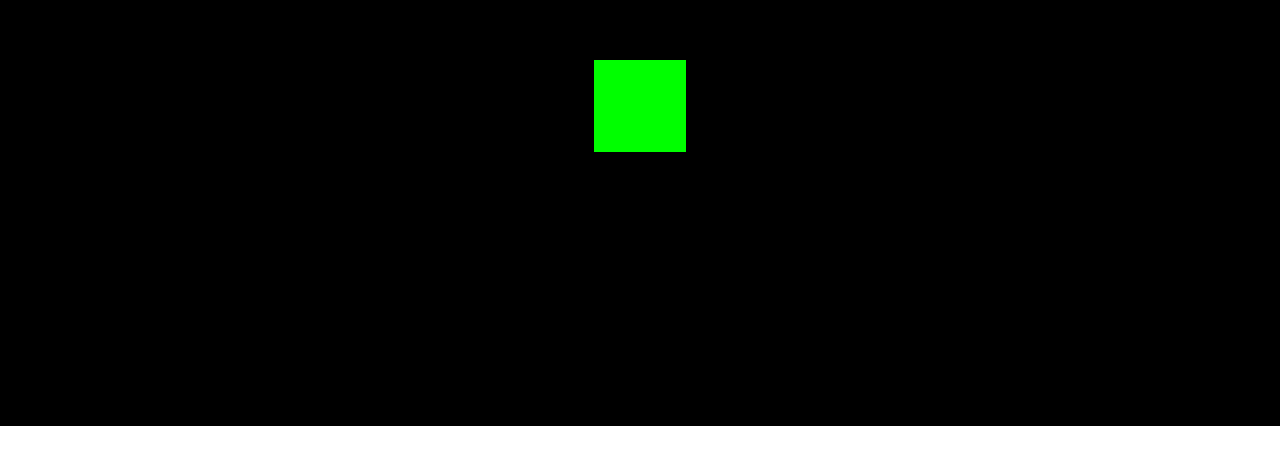
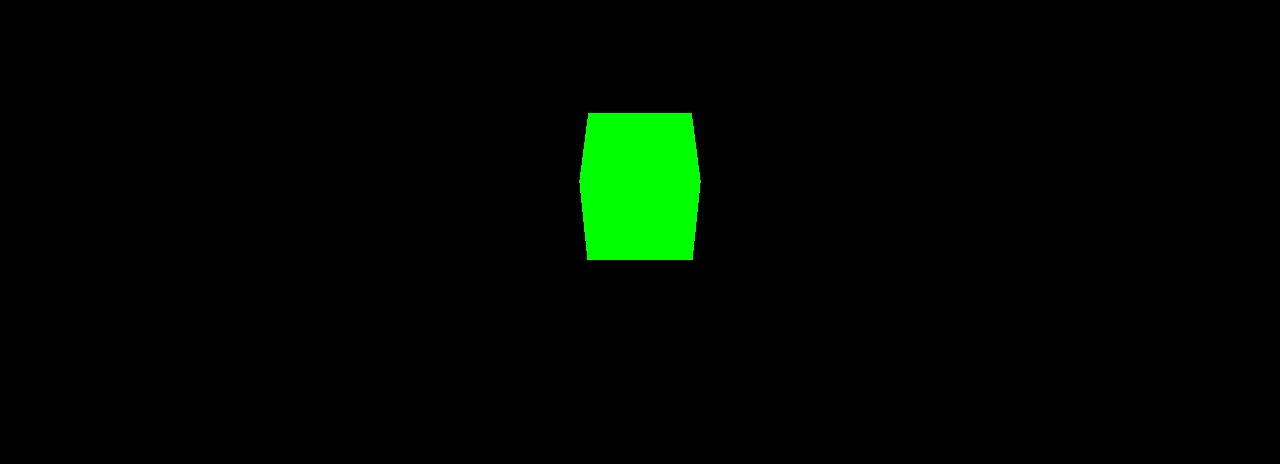
Before and after one commit to StormSchoolAccount/coalemus, a website built with Vite: page coalemus/index.html in a window 1280 px wide. Shown: the part 214-678 px from the top of the page. Built offline with nearby package versions, Linux system fonts and the light colour scheme.

Commit message:
added tgob

```diff
--- a/coalemus/index.html
+++ b/coalemus/index.html
@@ -9,14 +9,19 @@
       body {
         margin: 0px;
       }
+      #game {
+        width: 100vw;
+        height: 100vh;
+      }
       canvas {
         width: 100%;
         height: 100%;
+        display: block;
       }
     </style>
   </head>
   <body>
-    <canvas></canvas>
+    <div id="game"><canvas></canvas></div>
     <script type="module" src="/src/main.ts"></script>
   </body>
 </html>
--- a/coalemus/src/engine/core/camera.ts
+++ b/coalemus/src/engine/core/camera.ts
@@ -1,11 +1,8 @@
-import { gob } from "./gob";
+import { tgob } from "./tgob";
 import * as THREE from "three";
 
-export class camera extends gob {
-    object: THREE.Camera;
-
+export class camera extends tgob<THREE.Camera> {
     constructor(camera: THREE.Camera) {
-        super();
-        this.object = camera;
+        super(camera);
     }
 }
--- a/coalemus/src/engine/core/engine.ts
+++ b/coalemus/src/engine/core/engine.ts
@@ -13,7 +13,7 @@
         }
 
         this.renderer = new THREE.WebGLRenderer({ canvas: this.view });
-        this.renderer.setSize(this.view.clientWidth, this.view.clientHeight);
+        this.renderer.setSize(this.view.clientWidth, this.view.clientHeight, false);
         this.renderer.setPixelRatio(window.devicePixelRatio);
 
         this.loop();
@@ -31,10 +31,11 @@
     public onViewResize() {
         if (!this.view || !this.renderer) return;
 
-        const width = this.view.clientWidth || window.innerWidth;
-        const height = this.view.clientHeight || window.innerHeight;
+        const parent = this.view.parentElement;
+        const width = parent?.clientWidth ?? window.innerWidth;
+        const height = parent?.clientHeight ?? window.innerHeight;
 
-        this.renderer.setSize(width, height);
+        this.renderer.setSize(width, height, false);
 
         const cam = this.currentScene?.currentCamera?.object;
 
--- a/coalemus/src/engine/core/mesh.ts
+++ b/coalemus/src/engine/core/mesh.ts
@@ -1,14 +1,8 @@
-import { gob } from "./gob";
+import { tgob } from "./tgob";
 import * as THREE from "three";
 
-export class mesh extends gob {
-    object: THREE.Mesh;
-    position: THREE.Vector3 = new THREE.Vector3();
-    rotation: THREE.Euler = new THREE.Euler();
-    size: THREE.Vector3 = new THREE.Vector3(1, 1, 1);
-
+export class mesh extends tgob<THREE.Mesh> {
     constructor(mesh: THREE.Mesh) {
-        super();
-        this.object = mesh;
+        super(mesh);
     }
 }
--- /dev/null
+++ b/coalemus/src/engine/core/tgob.ts
@@ -0,0 +1,19 @@
+import { gob } from "./gob";
+import * as THREE from "three";
+
+export class tgob<T extends THREE.Object3D = THREE.Object3D> extends gob {
+    object: T;
+
+    position: THREE.Vector3;
+    rotation: THREE.Euler;
+    size: THREE.Vector3;
+
+    constructor(object: T) {
+        super();
+        this.object = object;
+
+        this.position = object.position;
+        this.rotation = object.rotation;
+        this.size = object.scale;
+    }
+}
--- a/coalemus/src/main.ts
+++ b/coalemus/src/main.ts
@@ -30,7 +30,7 @@
     );
 
     // Position camera
-    cam.object.position.z = 5;
+    cam.position.z = 5;
 
     // Assign camera to scene
     sc.currentCamera = cam;
@@ -40,6 +40,7 @@
     eng.currentScene = sc;
 
     const cube = new mesh(new THREE.Mesh(new THREE.BoxGeometry(), new THREE.MeshBasicMaterial({ color: 0x00ff00 })));
+    cube.rotation.x = 40;
     sc.addChild(cube);
 
     // Start engine
```
